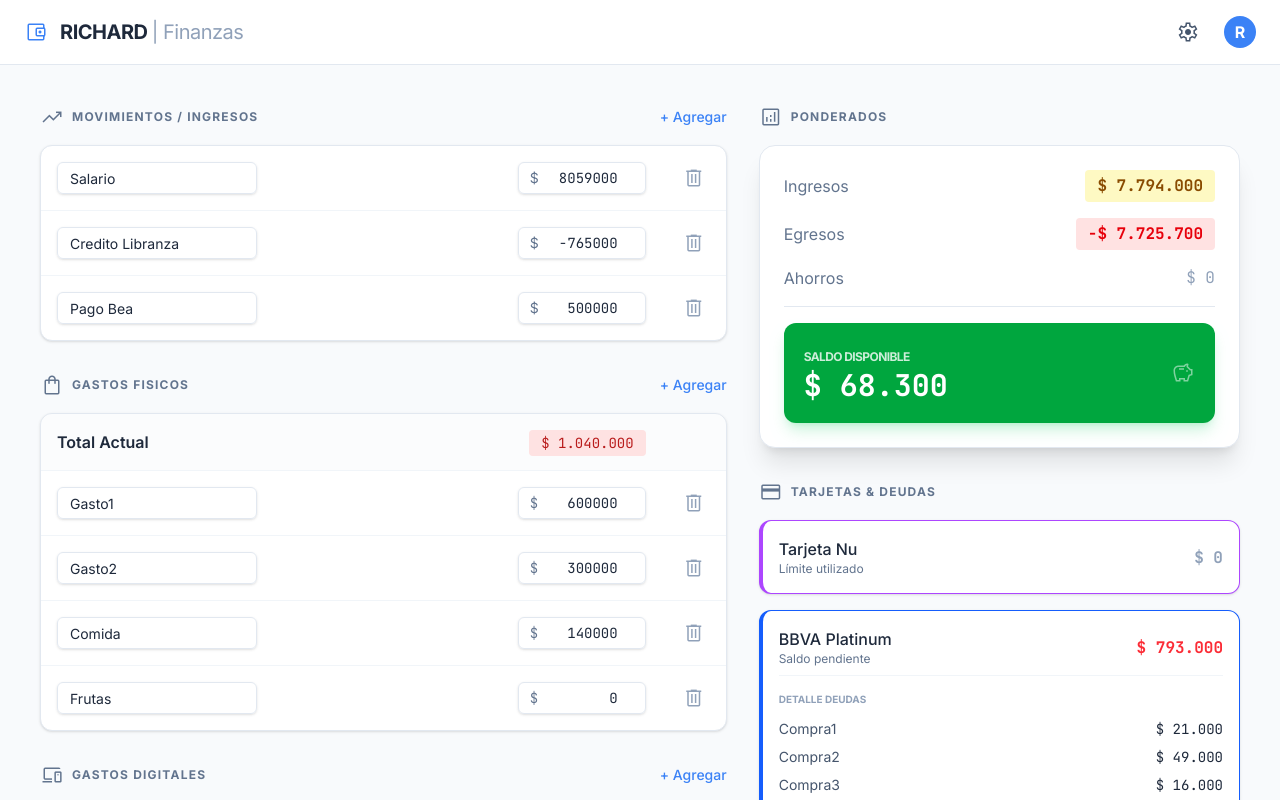
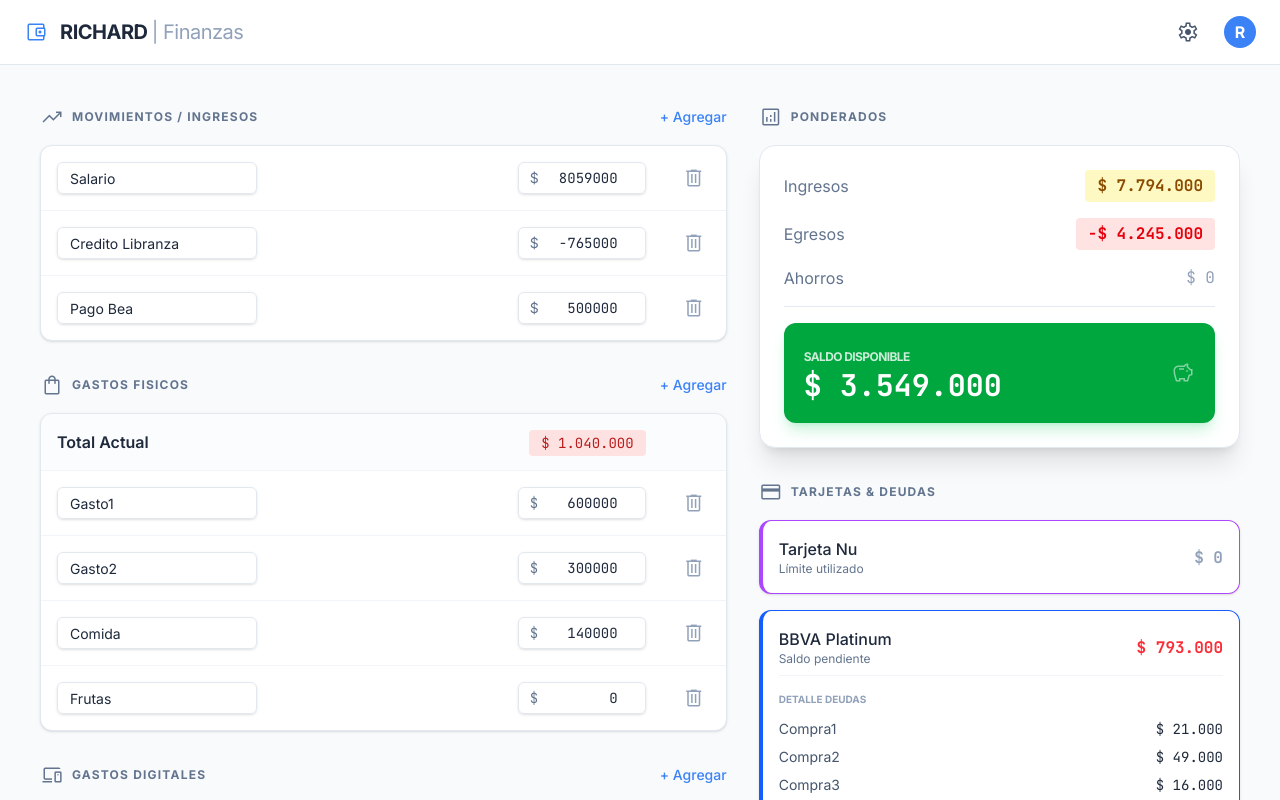
Before and after one commit to Alchiment/personal-budget, a Next.js app: page /pages/dashboard in a window 1280 px wide. Shown: the top 800 px of the page. Built offline with nearby package versions, Linux system fonts and the light colour scheme.

Commit message:
feat: Add context for managing data

```diff
--- a/app/pages/dashboard/containers/DashboardContainer.tsx
+++ b/app/pages/dashboard/containers/DashboardContainer.tsx
@@ -1,12 +1,14 @@
 'use client';
 
-import React, { useState } from 'react';
+import React from 'react';
 import { DashboardTemplate } from '../templates/DashboardTemplate';
-import { SectionTable } from '../components/organisms/SectionTable';
 import { SummaryCard } from '../components/organisms/SummaryCard';
 import { DebtList } from '../components/organisms/DebtList';
 import { ExportCard } from '../components/organisms/ExportCard';
-import { SectionDTO, SummaryDTO, DebtCardDTO, SectionItemDTO } from '../dtos/dashboard.dto';
+import { SectionDTO, SummaryDTO, DebtCardDTO } from '../dtos/dashboard.dto';
+import { DashboardProvider, useDashboard } from '../contexts/DashboardContext';
+import { SectionProvider } from '../contexts/SectionContext';
+import { SectionContainer } from './SectionContainer';
 
 interface DashboardContainerProps {
   sectionsData: SectionDTO[];
@@ -14,78 +16,17 @@ interface DashboardContainerProps {
   debts: DebtCardDTO[];
 }
 
-export function DashboardContainer({ sectionsData, summary, debts }: DashboardContainerProps) {
-  const [sections, setSections] = useState<SectionDTO[]>(sectionsData);
-
-  const handleAdd = (sectionId: string) => {
-    console.log('STRING VARIABLE: ', 'Adding item to section', sectionId);
-    setSections(prev => prev.map(section => {
-      if (section.id === sectionId) {
-        const newItem = {
-          id: Math.random().toString(36).substr(2, 9),
-          name: '',
-          amount: 0,
-          variant: 'neutral' as const // explicitly cast to allowed variant
-        };
-        return {
-          ...section,
-          items: [...section.items, newItem]
-        };
-      }
-      return section;
-    }));
-  };
-
-  const handleRemove = (sectionId: string, itemId: string) => {
-    console.log('STRING VARIABLE: ', 'Removing item from section', sectionId, itemId);
-    setSections(prev => prev.map(section => {
-      if (section.id === sectionId) {
-        return {
-          ...section,
-          items: section.items.filter(item => item.id !== itemId)
-        };
-      }
-      return section;
-    }));
-  };
-
-  const handleUpdate = (sectionId: string, itemId: string, updates: Partial<SectionItemDTO>) => {
-    console.log('STRING VARIABLE: ', 'Updating item', sectionId, itemId, updates);
-    setSections(prev => prev.map(section => {
-      if (section.id === sectionId) {
-        return {
-          ...section,
-          items: section.items.map(item =>
-            item.id === itemId ? { ...item, ...updates } : item
-          )
-        };
-      }
-      return section;
-    }));
-  };
-
-  const calculateTotal = (section: SectionDTO) => {
-    if (section.type === 'summary_list') {
-      return section.items.reduce((acc, item) => acc + (item.amount || 0), 0);
-    }
-    return section.total;
-  };
+function DashboardContent() {
+  const { sections, summary, debts } = useDashboard();
 
   return (
     <DashboardTemplate
       sections={
         <>
           {sections.map(section => (
-            <SectionTable
-              key={section.id}
-              section={{
-                ...section,
-                total: calculateTotal(section)
-              }}
-              onAdd={() => handleAdd(section.id)}
-              onRemove={(itemId) => handleRemove(section.id, itemId)}
-              onUpdate={(itemId, updates) => handleUpdate(section.id, itemId, updates)}
-            />
+            <SectionProvider key={section.id} sectionId={section.id}>
+              <SectionContainer />
+            </SectionProvider>
           ))}
         </>
       }
@@ -99,3 +40,15 @@ export function DashboardContainer({ sectionsData, summary, debts }: DashboardCo
     />
   );
 }
+
+export function DashboardContainer({ sectionsData, summary, debts }: DashboardContainerProps) {
+  return (
+    <DashboardProvider
+      initialSections={sectionsData}
+      initialDebts={debts}
+      initialSummary={summary}
+    >
+      <DashboardContent />
+    </DashboardProvider>
+  );
+}
--- /dev/null
+++ b/app/pages/dashboard/containers/SectionContainer.tsx
@@ -0,0 +1,18 @@
+'use client';
+
+import React from 'react';
+import { useSection } from '../contexts/SectionContext';
+import { SectionTable } from '../components/organisms/SectionTable';
+
+export function SectionContainer() {
+  const { section, addItem, removeItem, updateItem } = useSection();
+
+  return (
+    <SectionTable
+      section={section}
+      onAdd={addItem}
+      onRemove={removeItem}
+      onUpdate={updateItem}
+    />
+  );
+}
--- /dev/null
+++ b/app/pages/dashboard/contexts/DashboardContext.tsx
@@ -0,0 +1,127 @@
+'use client';
+
+import React, { createContext, useContext, useState, useEffect, ReactNode } from 'react';
+import { SectionDTO, SummaryDTO, DebtCardDTO, SectionItemDTO } from '../dtos/dashboard.dto';
+
+interface DashboardContextInterface {
+  sections: SectionDTO[];
+  debts: DebtCardDTO[];
+  summary: SummaryDTO;
+  addSectionItem: (sectionId: string) => void;
+  removeSectionItem: (sectionId: string, itemId: string) => void;
+  updateSectionItem: (sectionId: string, itemId: string, updates: Partial<SectionItemDTO>) => void;
+}
+
+const DashboardContext = createContext<DashboardContextInterface | undefined>(undefined);
+
+interface DashboardProviderProps {
+  children: ReactNode;
+  initialSections: SectionDTO[];
+  initialDebts: DebtCardDTO[];
+  initialSummary: SummaryDTO; // Optional if we calculate it immediately, but good for initial render
+}
+
+export function DashboardProvider({
+  children,
+  initialSections,
+  initialDebts,
+  initialSummary
+}: DashboardProviderProps) {
+  const [sections, setSections] = useState<SectionDTO[]>(initialSections);
+  const [debts, setDebts] = useState<DebtCardDTO[]>(initialDebts);
+  const [summary, setSummary] = useState<SummaryDTO>(initialSummary);
+
+  // Calculate summary whenever sections change
+  useEffect(() => {
+    let totalIncome = 0;
+    let totalExpenses = 0;
+
+    sections.forEach(section => {
+      if (section.id === 'movements') {
+        // For movements, we sum everything as income (net income)
+        const sectionTotal = section.items.reduce((acc, item) => acc + item.amount, 0);
+        totalIncome += sectionTotal;
+      } else {
+        // For other sections, we treat them as expenses
+        // Calculate section total
+        const sectionTotal = section.items.reduce((acc, item) => acc + (item.amount || 0), 0);
+        totalExpenses += sectionTotal;
+      }
+    });
+
+    setSummary({
+      income: totalIncome,
+      expenses: totalExpenses,
+      savings: 0, // TODO: Implement savings logic if needed
+      balance: totalIncome - totalExpenses
+    });
+  }, [sections]);
+
+  const addSectionItem = (sectionId: string) => {
+    console.log('STRING VARIABLE: ', 'Adding item to section', sectionId);
+    setSections(prev => prev.map(section => {
+      if (section.id === sectionId) {
+        const newItem: SectionItemDTO = {
+          id: Math.random().toString(36).substr(2, 9),
+          name: 'Nuevo Item',
+          amount: 0,
+          variant: section.id === 'movements' ? 'income' : 'neutral'
+        };
+        return {
+          ...section,
+          items: [...section.items, newItem]
+        };
+      }
+      return section;
+    }));
+  };
+
+  const removeSectionItem = (sectionId: string, itemId: string) => {
+    console.log('STRING VARIABLE: ', 'Removing item from section', sectionId, itemId);
+    setSections(prev => prev.map(section => {
+      if (section.id === sectionId) {
+        return {
+          ...section,
+          items: section.items.filter(item => item.id !== itemId)
+        };
+      }
+      return section;
+    }));
+  };
+
+  const updateSectionItem = (sectionId: string, itemId: string, updates: Partial<SectionItemDTO>) => {
+    console.log('STRING VARIABLE: ', 'Updating item', sectionId, itemId, updates);
+    setSections(prev => prev.map(section => {
+      if (section.id === sectionId) {
+        return {
+          ...section,
+          items: section.items.map(item =>
+            item.id === itemId ? { ...item, ...updates } : item
+          )
+        };
+      }
+      return section;
+    }));
+  };
+
+  return (
+    <DashboardContext.Provider value={{
+      sections,
+      debts,
+      summary,
+      addSectionItem,
+      removeSectionItem,
+      updateSectionItem
+    }}>
+      {children}
+    </DashboardContext.Provider>
+  );
+}
+
+export function useDashboard() {
+  const context = useContext(DashboardContext);
+  if (context === undefined) {
+    throw new Error('useDashboard must be used within a DashboardProvider');
+  }
+  return context;
+}
--- /dev/null
+++ b/app/pages/dashboard/contexts/SectionContext.tsx
@@ -0,0 +1,70 @@
+'use client';
+
+import React, { createContext, useContext, ReactNode, useMemo } from 'react';
+import { SectionDTO, SectionItemDTO } from '../dtos/dashboard.dto';
+import { useDashboard } from './DashboardContext';
+
+interface SectionContextInterface {
+  section: SectionDTO;
+  addItem: () => void;
+  removeItem: (itemId: string) => void;
+  updateItem: (itemId: string, updates: Partial<SectionItemDTO>) => void;
+  total: number;
+}
+
+const SectionContext = createContext<SectionContextInterface | undefined>(undefined);
+
+interface SectionProviderProps {
+  children: ReactNode;
+  sectionId: string;
+}
+
+export function SectionProvider({ children, sectionId }: SectionProviderProps) {
+  const { sections, addSectionItem, removeSectionItem, updateSectionItem } = useDashboard();
+
+  const section = useMemo(() =>
+    sections.find(s => s.id === sectionId),
+    [sections, sectionId]
+  );
+
+  const contextValue = useMemo(() => {
+    if (!section) {
+      return undefined;
+    }
+
+    const total = section.type === 'summary_list'
+      ? section.items.reduce((acc, item) => acc + (item.amount || 0), 0)
+      : (section.total || 0);
+
+    return {
+      section: {
+        ...section,
+        total // Override total with calculated one if needed, or just pass it
+      },
+      addItem: () => addSectionItem(sectionId),
+      removeItem: (itemId: string) => removeSectionItem(sectionId, itemId),
+      updateItem: (itemId: string, updates: Partial<SectionItemDTO>) => updateSectionItem(sectionId, itemId, updates),
+      total
+    };
+  }, [section, sectionId, addSectionItem, removeSectionItem, updateSectionItem]);
+
+  if (!section || !contextValue) {
+    // Or return null, or render children with null context?
+    // If section doesn't exist, we probably shouldn't render the consumer.
+    return null;
+  }
+
+  return (
+    <SectionContext.Provider value={contextValue}>
+      {children}
+    </SectionContext.Provider>
+  );
+}
+
+export function useSection() {
+  const context = useContext(SectionContext);
+  if (context === undefined) {
+    throw new Error('useSection must be used within a SectionProvider');
+  }
+  return context;
+}
```
